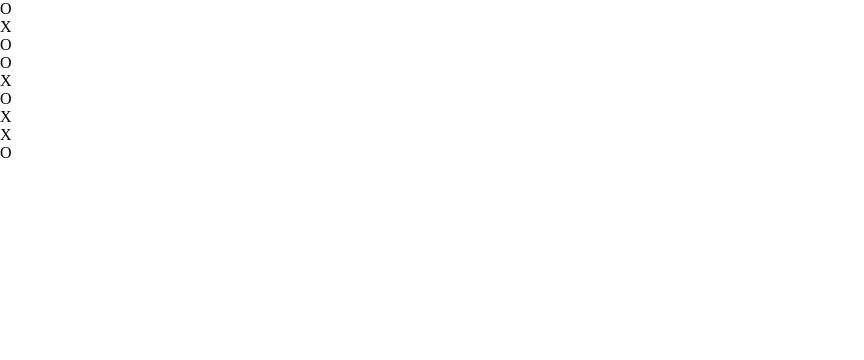
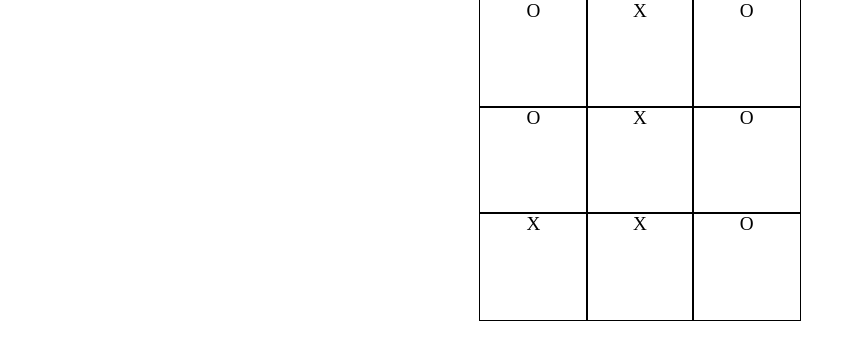
Before and after one commit to thomasxcarney/tic-tac-toe, a plain HTML site: page index.html in a window 1280 px wide. Shown: the whole page, without its empty margins (0-864 px from the left). Drawn offline with Linux system fonts and the light colour scheme.

Commit message:
Style page so that it looks like a grid gameboard
The page now hasa grid on it that gets populated by the gameboard
content array.

```diff
--- a/styles.css
+++ b/styles.css
@@ -1,4 +1,27 @@
 * {
     margin: 0;
     padding: 0;
-};
+}
+
+body {
+    display: flex;
+    justify-content: center;
+}
+
+.gameBoard-container {
+    width: 20rem;
+    height: 20rem;
+    display: grid;
+    grid-template-columns: repeat(3, 1fr);
+    grid-template-rows: repeat(3, 1fr);
+    justify-items: center;
+    align-items: stretch;
+    text-align: center;
+}
+
+.cell {
+    outline: 1px solid black;
+    width: 100%;
+    text-align: center;
+    font-size: larger;
+}
```
Also changed, not shown: index.html (+2 -1 lines).
